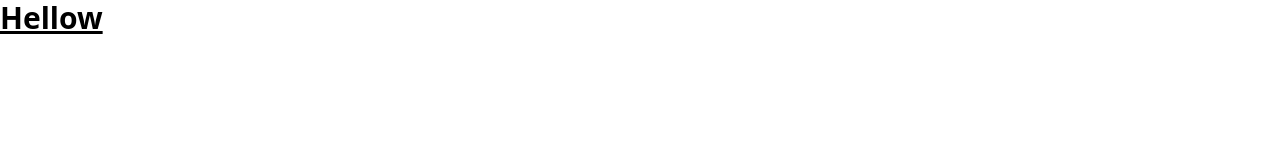
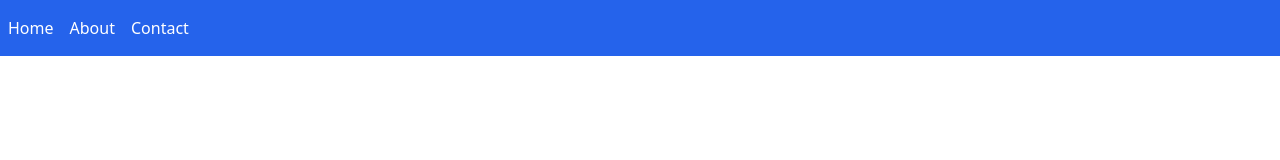
Before and after one commit to rupesh3201/TailwindCSS, a plain HTML site: page index.html in a window 1280 px wide. Drawn offline with nearby package versions, Linux system fonts and the light colour scheme.

Commit message:
Added  Nav using tailwind css

```diff
--- a/index.html
+++ b/index.html
@@ -7,6 +7,12 @@
     <title>Tailwind Css</title>
 </head>
 <body>
-    <h1 class= "text-3xl font-bold underline">Hellow<h1>
+    <nav  class="flex bg-blue-600 text-white">
+        <ul class="flex py-4">
+    <li class="mx-2 ">Home<li>
+    <li class="mx-2">About</li>
+    <li class="mx-2">Contact</li>
+</ul>
+    </nav>
 </body>
 </html>
```
